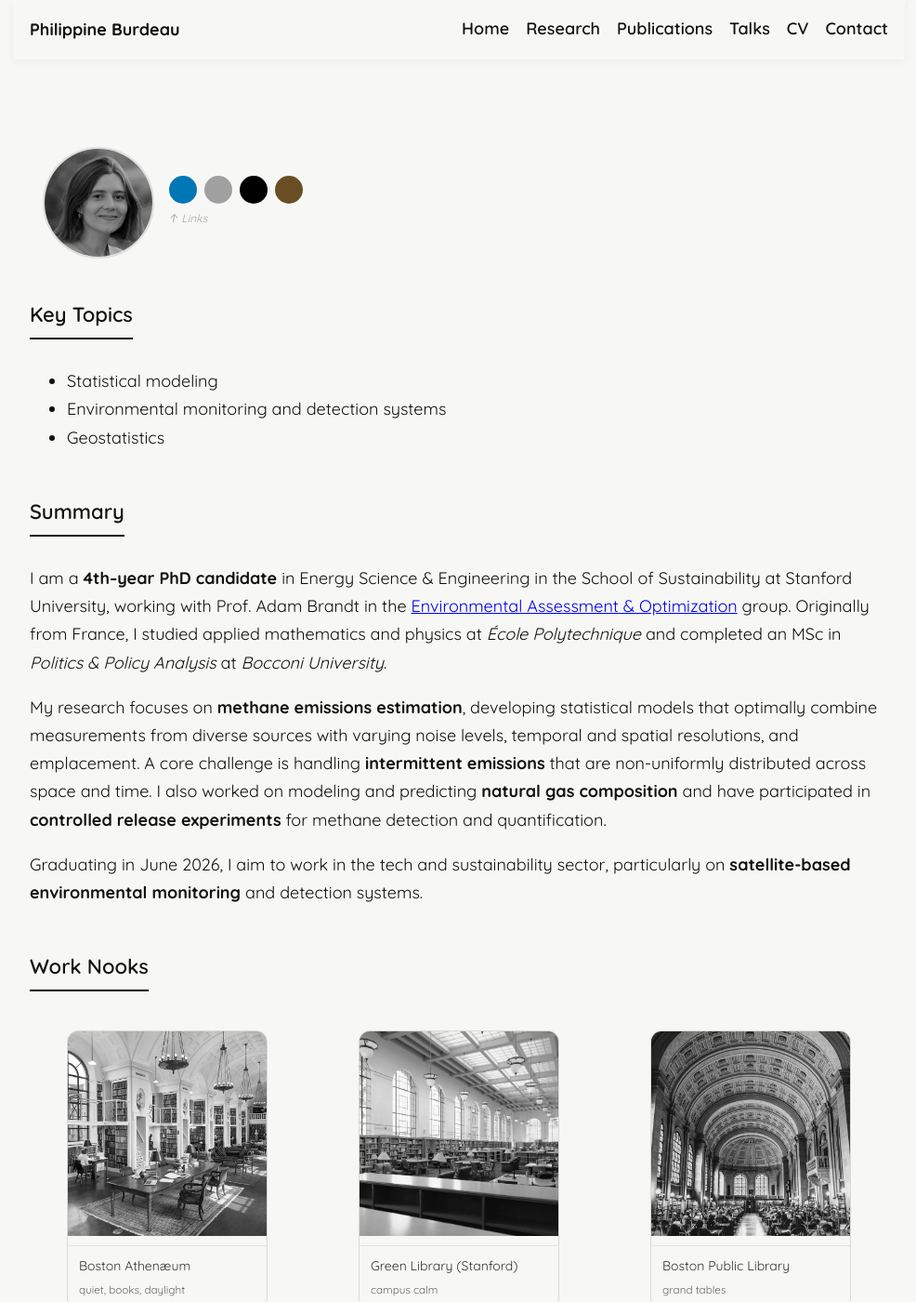
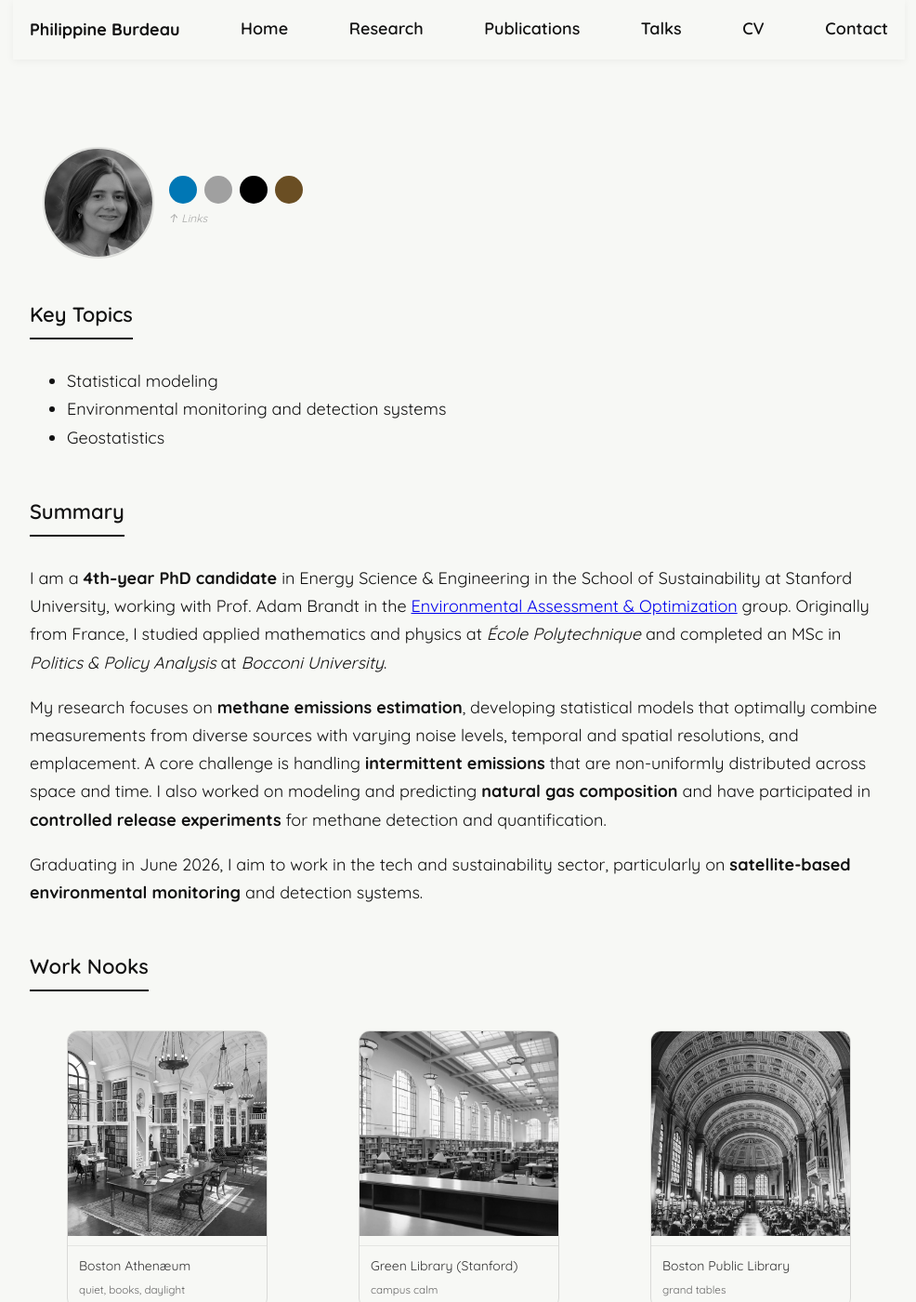
Before and after one commit to pburdeau/pburdeau.github.io, a Jekyll site: the page built from index.md, in a window 1280 px wide and 1400 px high. Shown: the whole window at 93% size, without its empty margins (146-1132 px from the left). Built offline with Jekyll 4.4.1, drawn with Linux system fonts in a browser that asks for light colours.

Commit message:
Change header menu alignment to space-between

```diff
--- a/assets/css/style.css
+++ b/assets/css/style.css
@@ -38,13 +38,14 @@ body {
 .site-nav {
     display: flex;
     gap: 18px;
-    justify-content: center;
+    justify-content: space-between;
     align-items: center;
     flex-wrap: wrap;
     padding: 16px 18px;
     box-shadow: 0 2px 8px rgba(0, 0, 0, 0.05);
     max-width: 960px;
     margin: 0 auto;
+    width: 100%;
 }
 
 /* Header name in navigation bar */
@@ -52,7 +53,6 @@ body {
     font-size: 18px;
     font-weight: 700;
     color: var(--ink);
-    margin-right: auto;
 }
 
 /* Ensure menu items stay in place while scrolling */
```
